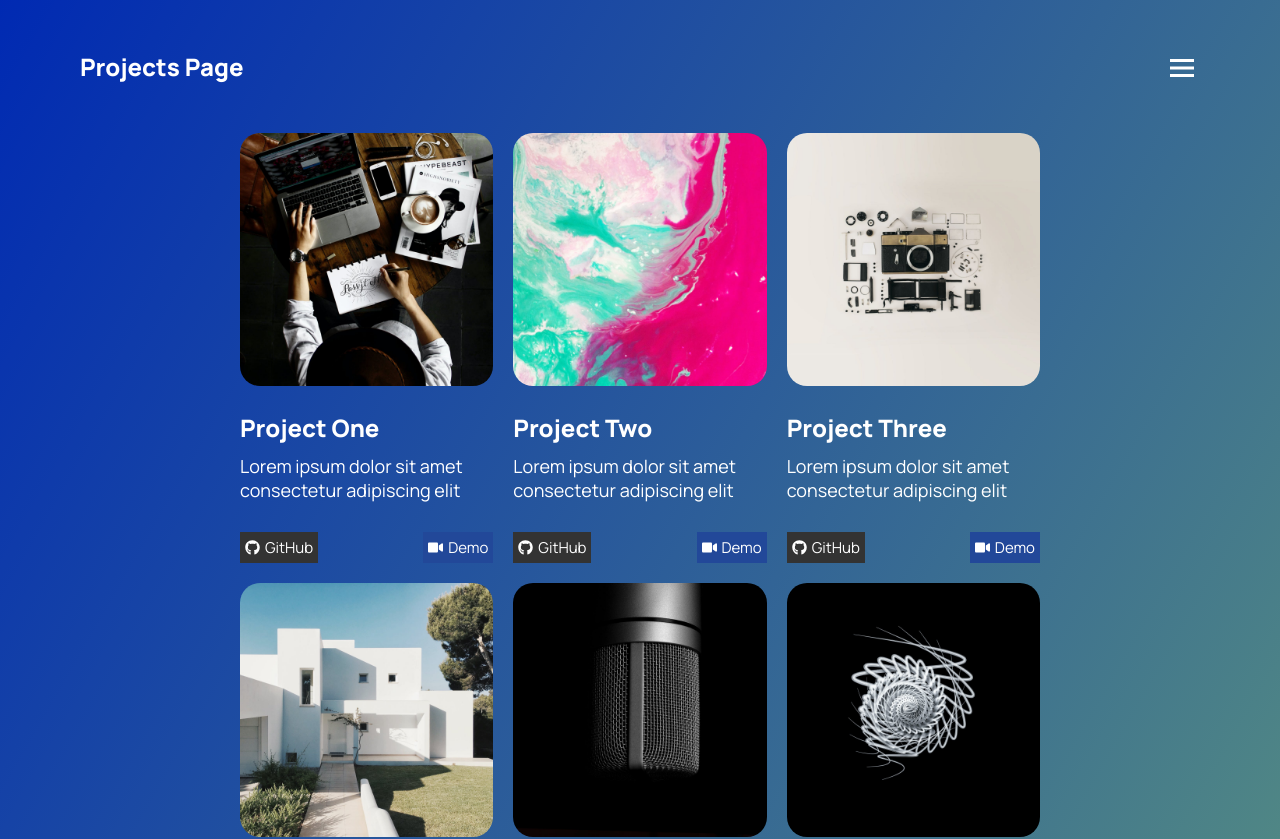
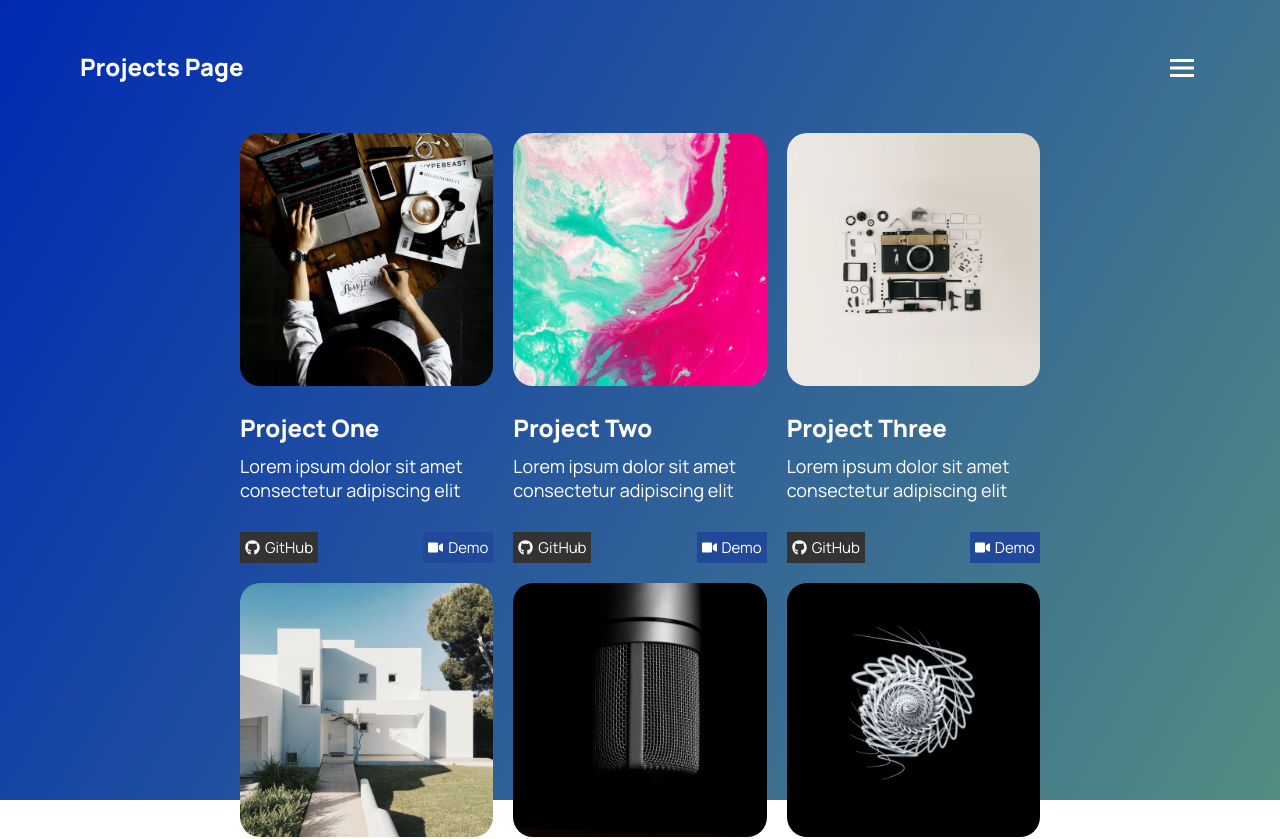
Before and after one commit to Sithija97/Sithija97.github.io, a React (Create React App) app: page /projects in a window 1280 px wide. Shown: the top 839 px of the page. Built offline with nearby package versions, Linux system fonts and the light colour scheme.

Commit message:
deployment

```diff
--- a/package.json
+++ b/package.json
@@ -1,6 +1,6 @@
 {
   "name": "portfolio",
-  "homepage": "http://Sithija97.github.io/me/",
+  "homepage": "https://sithija97.github.io/me/",
   "version": "0.1.0",
   "private": true,
   "dependencies": {
--- a/src/index.css
+++ b/src/index.css
@@ -120,6 +120,7 @@ a {
 
 .projects {
   background-image: var(--background-image);
+  height: 100vh;
 }
 
 .projects img {
```
